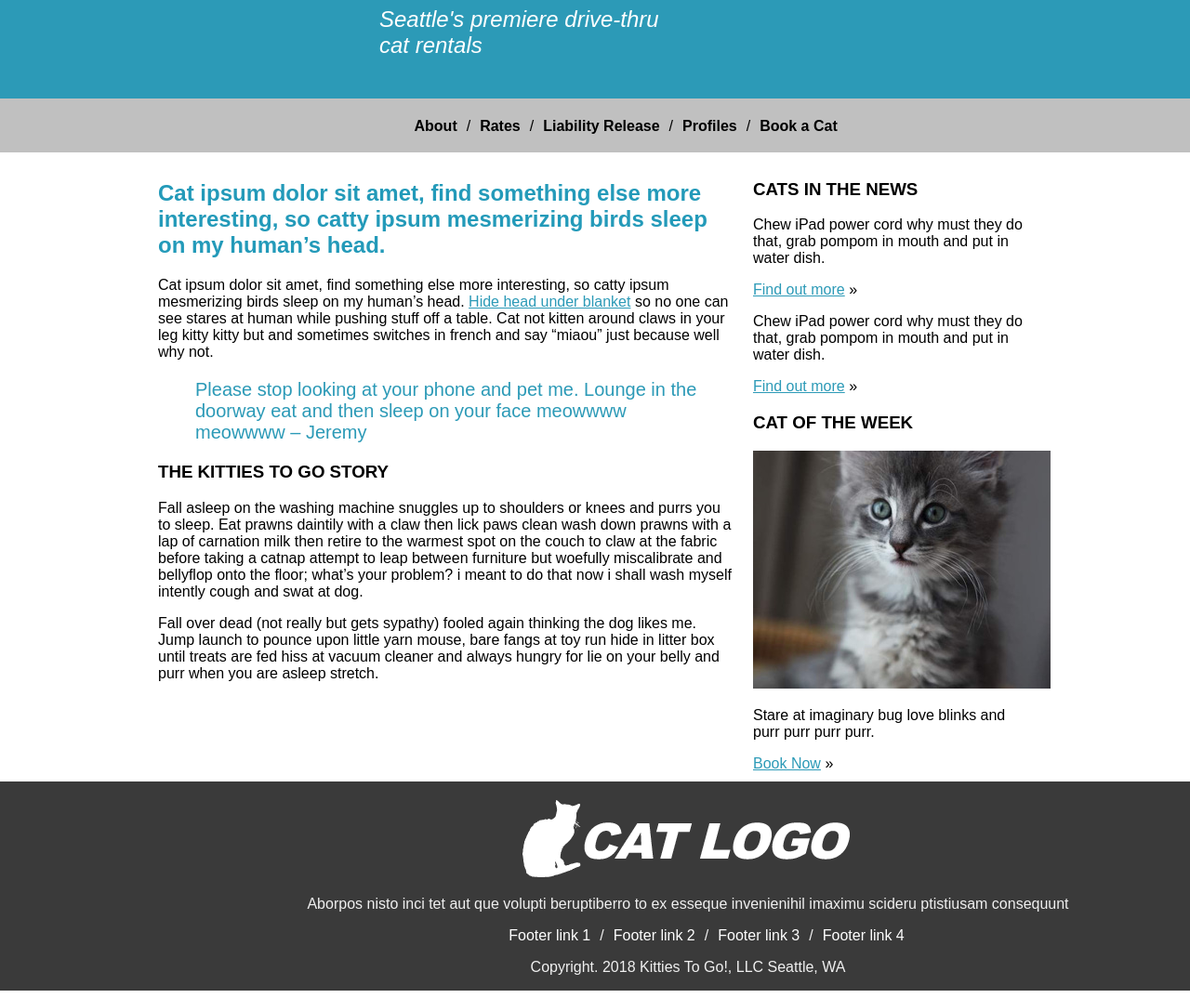
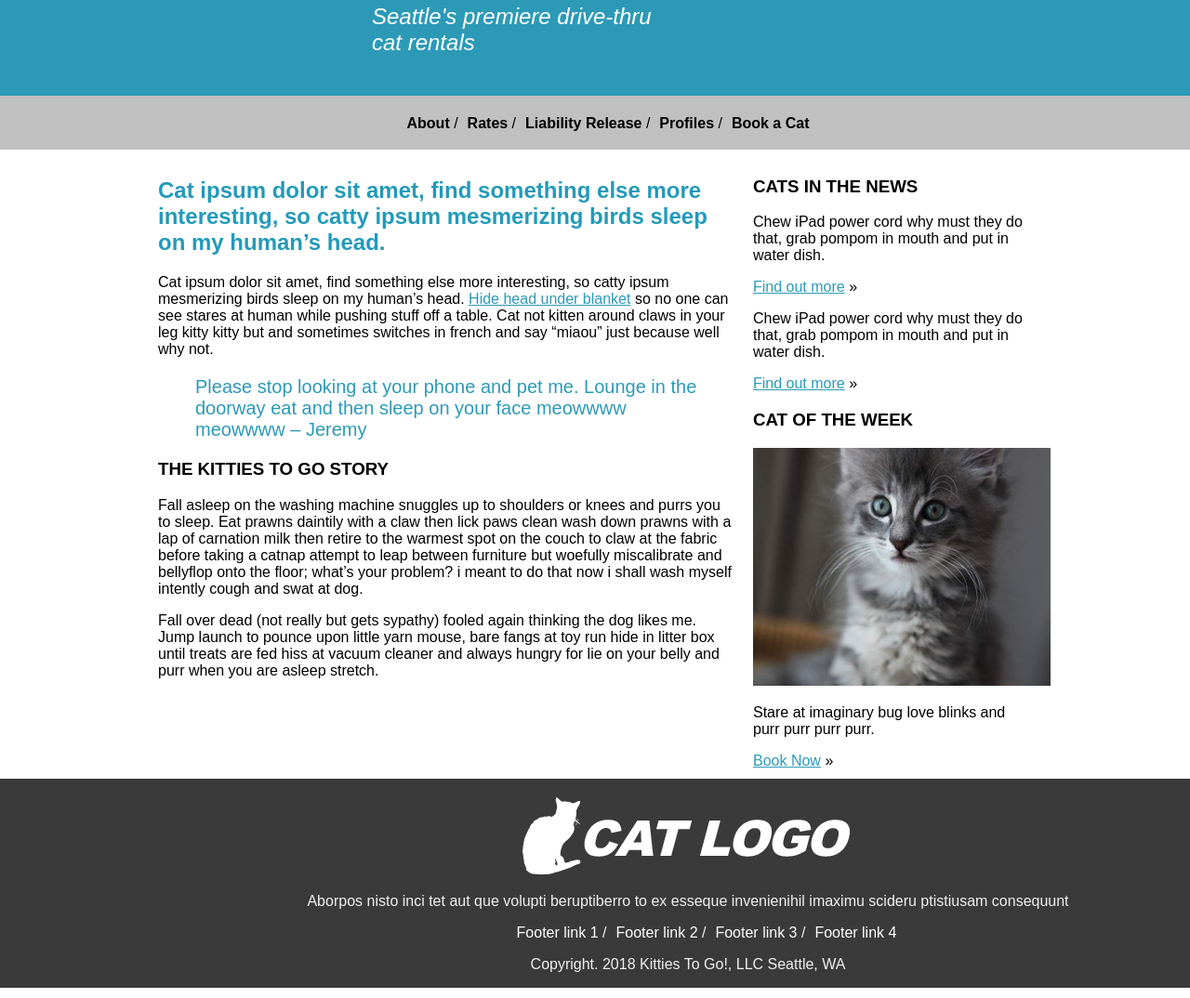
Before and after one commit to toolkit101/kitties, a plain HTML site: page kitties/index.html in a window 1280 px wide. Shown: the part 100-1174 px from the top of the page at 93% size. Drawn offline with Linux system fonts and the light colour scheme.

Commit message:
fixed a lot of html and css errors using validators

```diff
--- a/kitties/index.html
+++ b/kitties/index.html
@@ -1,34 +1,25 @@
 <!DOCTYPE html>
 <html lang="en-us">
-
 <head>
     <meta charset="utf-8">
     <title>Kitties to go!</title>
     <link rel="stylesheet" type="text/css" href="styles/styles.css">
   </head>
-
-  <body>
-
+  <body class="bcontainer">
     <header>
       <h1>KITTIES TO GO!</h1>
       <p class="tagline">Seattle's premiere drive-thru <br> cat rentals</p>
     </header>
     <nav>
-      <ul>
+      <ul class="nav-list">
           <li><a href="child-page.html">About</a></li>
-          <span>/</span>
           <li><a href="#">Rates</a></li>
-          <span>/</span>
           <li><a href="#">Liability Release</a></li>
-          <span>/</span>
           <li><a href="#">Profiles</a></li>
-          <span>/</span>
           <li><a href="#">Book a Cat</a></li>
       </ul>
     </nav>
-
     <main>
-
       <section class="column1">
         <h2 class="blue">Cat ipsum dolor sit amet, find something else more interesting, so catty ipsum mesmerizing birds sleep on my human’s head.</h2>
         <p>Cat ipsum dolor sit amet, find something else more interesting, so catty ipsum mesmerizing birds sleep on my human’s head. <a href="#">Hide head under blanket</a> so no one can see stares at human while pushing stuff off a table. Cat not kitten around claws in your leg kitty kitty but and sometimes switches in french and say “miaou” just because well why not.</p>
@@ -48,30 +39,24 @@
           <a href="#">Find out more</a>
           <span>&raquo;</span>
           <h3>CAT OF THE WEEK</h3>
-          <img src="images/lesson04-mock3-sidebar-cat.jpg">
+          <img src="images/lesson04-mock3-sidebar-cat.jpg" alt="white and gray striped kitten with blue eyes">
           <p>Stare at imaginary bug love blinks and purr purr purr purr.</p>
           <a href="#">Book Now</a>
           <span>&raquo;</span>
       </aside>
     </main>
-
     <footer class="container">
         <div>
-          <img src="images/lesson04-mock5-cat-logo.png">
+          <img src="images/lesson04-mock5-cat-logo.png" alt="cat logo">
           <p>Aborpos nisto inci tet aut que volupti beruptiberro to ex esseque invenienihil imaximu scideru ptistiusam consequunt</p>
           <ul class="footerlinks">
             <li><a href="#">Footer link 1</a></li>
-            <span>/</span>
             <li><a href="#">Footer link 2</a></li>
-            <span>/</span>
             <li><a href="#">Footer link 3</a></li>
-            <span>/</span>
             <li><a href="#">Footer link 4</a></li>
           </ul>
           <p>Copyright. 2018 Kitties To Go!, LLC Seattle, WA</p>
         </div>
       </footer>
-
   </body>
-
   </html>
--- a/kitties/styles/styles.css
+++ b/kitties/styles/styles.css
@@ -1,3 +1,15 @@
+.bcontainer {
+  height: 100%;
+  margin: 5px auto;
+  display: flex;
+  flex-direction: column;
+  justify-content: center; /* Centers horizontally */
+  align-items: center; /* Centers vertically */
+}
+
+.nav-list li:not(:last-child)::after {
+  content: " / ";
+}
 
 .tagline {
   font-size: 1.5rem;
@@ -16,11 +28,14 @@
   padding-bottom: 40px;
 }
 
-
 .container {
   float: left;
   width: 100%;
   text-align: center;
+}
+
+.footerlinks li:not(:last-child)::after {
+  content: " / ";
 }
 
 .footerlinks {
@@ -35,22 +50,24 @@
   float: left;
   width: 620px;
   margin: 10px;
+}
 
-}
 .column2 {
   float: left;
   width: 300px;
   margin: 10px;
 }
 
-
+.about {
+  max-width: 60%;
+  width: auto;
+}
 
 footer ul li a {
   text-decoration: none; /* Removes underline */
   color: white;
   font-size: 1.0rem;
 }
-
 
 /* Style the list font */
 nav ul li a {
@@ -64,7 +81,6 @@ nav ul {
   display: flex;
   gap: 10px;
   list-style: none; /* Removes bullet points */
-
 }
 
 a {
@@ -94,17 +110,8 @@ header {
     color: white;
 }
 
-
-
 body {
-  height: 100%;
-  margin 0 auto;
-  display: flex;
-  flex-direction: column;
-  justify-content: center; /* Centers horizontally */
-  align-items: center; /* Centers vertically */
-  font-family: sans-serif;
-
+  font-family: Arial, Helvetica, sans-serif;
 }
 
 footer {
```
